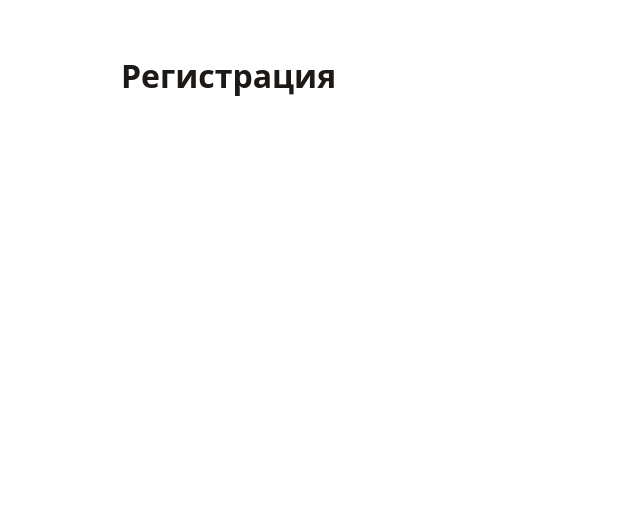
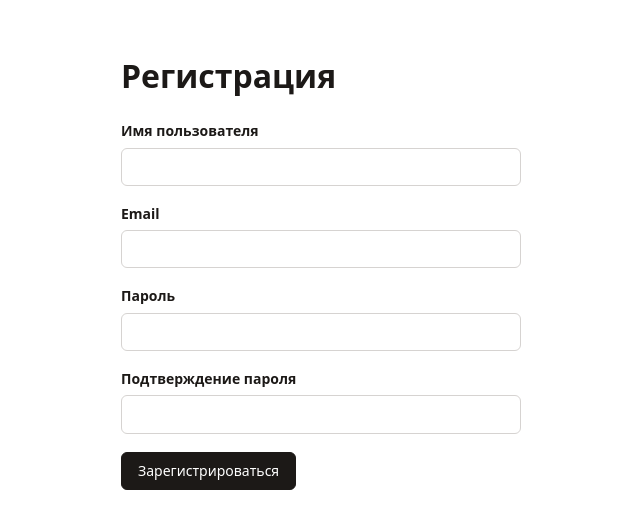
Before and after one commit to kolka15/ReactJS, a React (Vite) app: page / in a window 1280 px wide. Shown: the top 528 px of the page, without its empty margins (183-823 px from the left). Built offline with nearby package versions, Linux system fonts and the light colour scheme.

Commit message:
[lesson-4] task 1

```diff
--- a/package.json
+++ b/package.json
@@ -13,6 +13,7 @@
     "@reduxjs/toolkit": "2.12.0",
     "react": "^19.2.8",
     "react-dom": "^19.2.8",
+    "react-hook-form": "7.89.0",
     "react-redux": "9.3.0",
     "react-router-dom": "^7.18.4"
   },
--- /dev/null
+++ b/src/features/register/model/types.ts
@@ -0,0 +1,6 @@
+export interface RegisterFormValues {
+  username: string
+  email: string
+  password: string
+  confirmPassword: string
+}
--- /dev/null
+++ b/src/features/register/ui/RegisterForm.module.css
@@ -0,0 +1,55 @@
+.form {
+  display: flex;
+  max-width: 400px;
+  flex-direction: column;
+  gap: 18px;
+}
+
+.field {
+  display: flex;
+  flex-direction: column;
+  gap: 6px;
+}
+
+.label {
+  font-size: 14px;
+  font-weight: 600;
+}
+
+.input {
+  padding: 8px 10px;
+  border: 1px solid #d6d3d1;
+  border-radius: 6px;
+  background: #fff;
+  color: #1c1917;
+  font: inherit;
+  font-size: 14px;
+}
+
+.input[aria-invalid='true'] {
+  border-color: #b42318;
+}
+
+.error {
+  margin: 0;
+  color: #b42318;
+  font-size: 13px;
+}
+
+.submit {
+  align-self: flex-start;
+  padding: 8px 16px;
+  border: 1px solid #1c1917;
+  border-radius: 6px;
+  background: #1c1917;
+  color: #fff;
+  font: inherit;
+  font-size: 14px;
+  cursor: pointer;
+}
+
+.success {
+  margin: 0;
+  color: #15803d;
+  font-size: 14px;
+}
--- /dev/null
+++ b/src/features/register/ui/RegisterForm.tsx
@@ -0,0 +1,135 @@
+import { useState } from 'react'
+import { useForm } from 'react-hook-form'
+
+import type { RegisterFormValues } from '../model/types.ts'
+
+import styles from './RegisterForm.module.css'
+
+const EMAIL_PATTERN = /^[^@\s]+@[^@\s]+$/
+
+export const RegisterForm = () => {
+  const [registeredUsername, setRegisteredUsername] = useState<string | null>(null)
+
+  const {
+    register,
+    handleSubmit,
+    reset,
+    formState: { errors },
+  } = useForm<RegisterFormValues>({
+    mode: 'onTouched',
+    defaultValues: {
+      username: '',
+      email: '',
+      password: '',
+      confirmPassword: '',
+    },
+  })
+
+  const onSubmit = ({ username }: RegisterFormValues) => {
+    setRegisteredUsername(username)
+    reset()
+  }
+
+  return (
+    <form className={styles.form} noValidate onSubmit={handleSubmit(onSubmit)}>
+      <div className={styles.field}>
+        <label className={styles.label} htmlFor="username">
+          Имя пользователя
+        </label>
+        <input
+          id="username"
+          className={styles.input}
+          autoComplete="username"
+          aria-invalid={errors.username ? 'true' : 'false'}
+          aria-describedby={errors.username ? 'username-error' : undefined}
+          {...register('username', { required: 'Укажите имя пользователя' })}
+        />
+        {errors.username && (
+          <p id="username-error" className={styles.error}>
+            {errors.username.message}
+          </p>
+        )}
+      </div>
+
+      <div className={styles.field}>
+        <label className={styles.label} htmlFor="email">
+          Email
+        </label>
+        <input
+          id="email"
+          type="email"
+          className={styles.input}
+          autoComplete="email"
+          aria-invalid={errors.email ? 'true' : 'false'}
+          aria-describedby={errors.email ? 'email-error' : undefined}
+          {...register('email', {
+            required: 'Укажите email',
+            pattern: { value: EMAIL_PATTERN, message: 'Email должен содержать @' },
+          })}
+        />
+        {errors.email && (
+          <p id="email-error" className={styles.error}>
+            {errors.email.message}
+          </p>
+        )}
+      </div>
+
+      <div className={styles.field}>
+        <label className={styles.label} htmlFor="password">
+          Пароль
+        </label>
+        <input
+          id="password"
+          type="password"
+          className={styles.input}
+          autoComplete="new-password"
+          aria-invalid={errors.password ? 'true' : 'false'}
+          aria-describedby={errors.password ? 'password-error' : undefined}
+          {...register('password', {
+            required: 'Укажите пароль',
+            minLength: { value: 6, message: 'Пароль должен быть не короче 6 символов' },
+          })}
+        />
+        {errors.password && (
+          <p id="password-error" className={styles.error}>
+            {errors.password.message}
+          </p>
+        )}
+      </div>
+
+      <div className={styles.field}>
+        <label className={styles.label} htmlFor="confirmPassword">
+          Подтверждение пароля
+        </label>
+        <input
+          id="confirmPassword"
+          type="password"
+          className={styles.input}
+          autoComplete="new-password"
+          aria-invalid={errors.confirmPassword ? 'true' : 'false'}
+          aria-describedby={errors.confirmPassword ? 'confirmPassword-error' : undefined}
+          {...register('confirmPassword', {
+            required: 'Повторите пароль',
+            deps: ['password'],
+            validate: (value, values) => value === values.password || 'Пароли не совпадают',
+          })}
+        />
+        {errors.confirmPassword && (
+          <p id="confirmPassword-error" className={styles.error}>
+            {errors.confirmPassword.message}
+          </p>
+        )}
+      </div>
+
+      <button className={styles.submit} type="submit">
+        Зарегистрироваться
+      </button>
+
+      {registeredUsername !== null && (
+        <p className={styles.success} role="status">
+          Пользователь {registeredUsername} зарегистрирован
+        </p>
+      )}
+    </form>
+  )
+}
--- a/src/pages/register/ui/RegisterPage.tsx
+++ b/src/pages/register/ui/RegisterPage.tsx
@@ -1,5 +1,9 @@
+import { RegisterForm } from 'features/register/ui/RegisterForm.tsx'
+
 export const RegisterPage = () => (
   <main>
     <h1>Регистрация</h1>
+
+    <RegisterForm />
   </main>
 )
```
Also changed, not shown: 2 other files (tests, documents, lock files or other folders).
